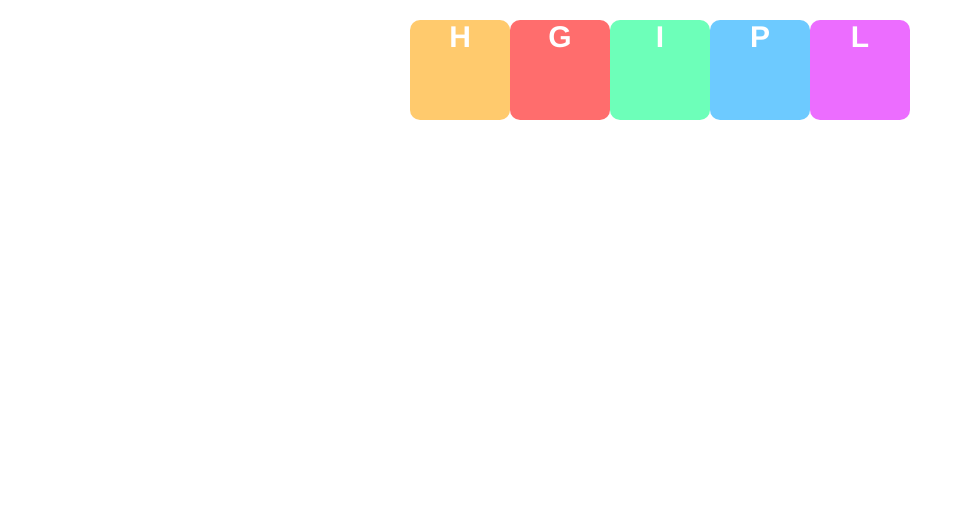
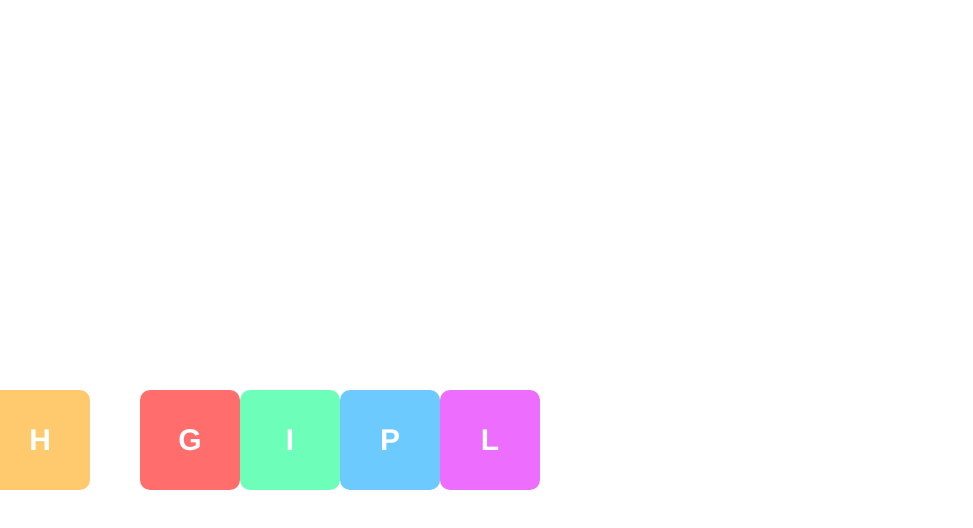
Before and after one commit to SolmazShiraliyeva/csstasksFront, a plain HTML site: page task5/index.html in a window 1280 px wide. Shown: the whole page, without its empty margins (0-973 px from the left). Drawn offline with Linux system fonts and the light colour scheme.

Commit message:
Update style.css

```diff
--- a/task5/style.css
+++ b/task5/style.css
@@ -4,11 +4,13 @@
   box-sizing: border-box;
 }
 
-.container {
+div {
+  position: absolute;
   display: flex;
-  justify-content: center;align-items: center;
-  width: 100%;
-  height: 100%;
+  justify-content: center;
+  align-items: center;
+  /* width: 100%;
+  height: 100%; */
   cursor: pointer;
   margin: 20px;
   font-size: 30px;
@@ -18,31 +20,30 @@
   font-family: "Franklin Gothic Medium", "Arial Narrow", Arial, sans-serif;
 }
 
-.letter_box{
-    border-radius: 10px;
-    width: 100px;
-    height: 100px;
+.letter_box {
+  border-radius: 10px;
+  width: 100px;
+  height: 100px;
 }
 
 .letter_box:nth-child(1) {
-
   background-color: #ffca6d;
 }
 .letter_box:nth-child(2) {
-
   background-color: #ff6d6d;
+  left: 100px;
 }
 .letter_box:nth-child(3) {
-
   background-color: #6dffb9;
+  left: 200px;
 }
 .letter_box:nth-child(4) {
-
   background-color: #6dcaff;
+  left: 300px;
 }
 .letter_box:nth-child(5) {
-
   background-color: #ec6dff;
+  left: 400px;
 }
 
 .letter_box:nth-child(1):hover ~ .background {
@@ -61,7 +62,10 @@
   background-color: #ec6dff;
 }
 .background {
-  width: 100vw;
+  width: 100%;
   height: 100vh;
-  position: absolute;
+  position: static;
 }
+body {
+  position: relative;
+}
```
